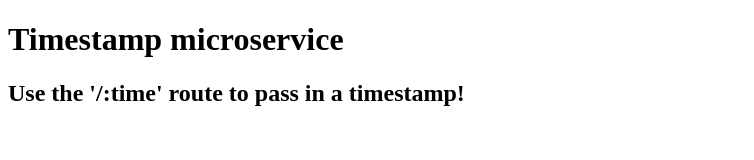
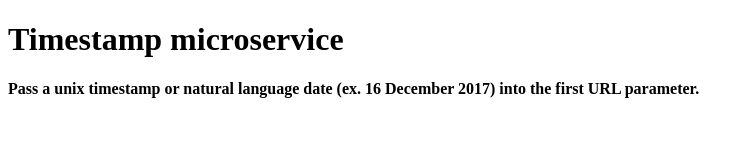
Before and after one commit to gouldie/timestamp-microservice, a website: page views/index.html in a window 1280 px wide. Shown: the whole page, without its empty margins (0-754 px from the left). Drawn offline with Linux system fonts and the light colour scheme.

Commit message:
😺🍴 Updated with Glitch

```diff
--- a/server.js
+++ b/server.js
@@ -1,7 +1,5 @@
 var express = require('express');
 var app = express();
-
-app.use(express.static('public'));
 
 app.get("/", function (request, response) {
   response.sendFile(__dirname + '/views/index.html');
--- a/views/index.html
+++ b/views/index.html
@@ -9,9 +9,9 @@
       <h1>
         Timestamp microservice
       </h1>
-      <h2>
-        Use the '/:time' route to pass in a timestamp!
-      </h2>
+      <h4>
+        Pass a unix timestamp or natural language date (ex. 16 December 2017) into the first URL parameter.
+      </h4>
     </header>
   </body>
 </html>
```
